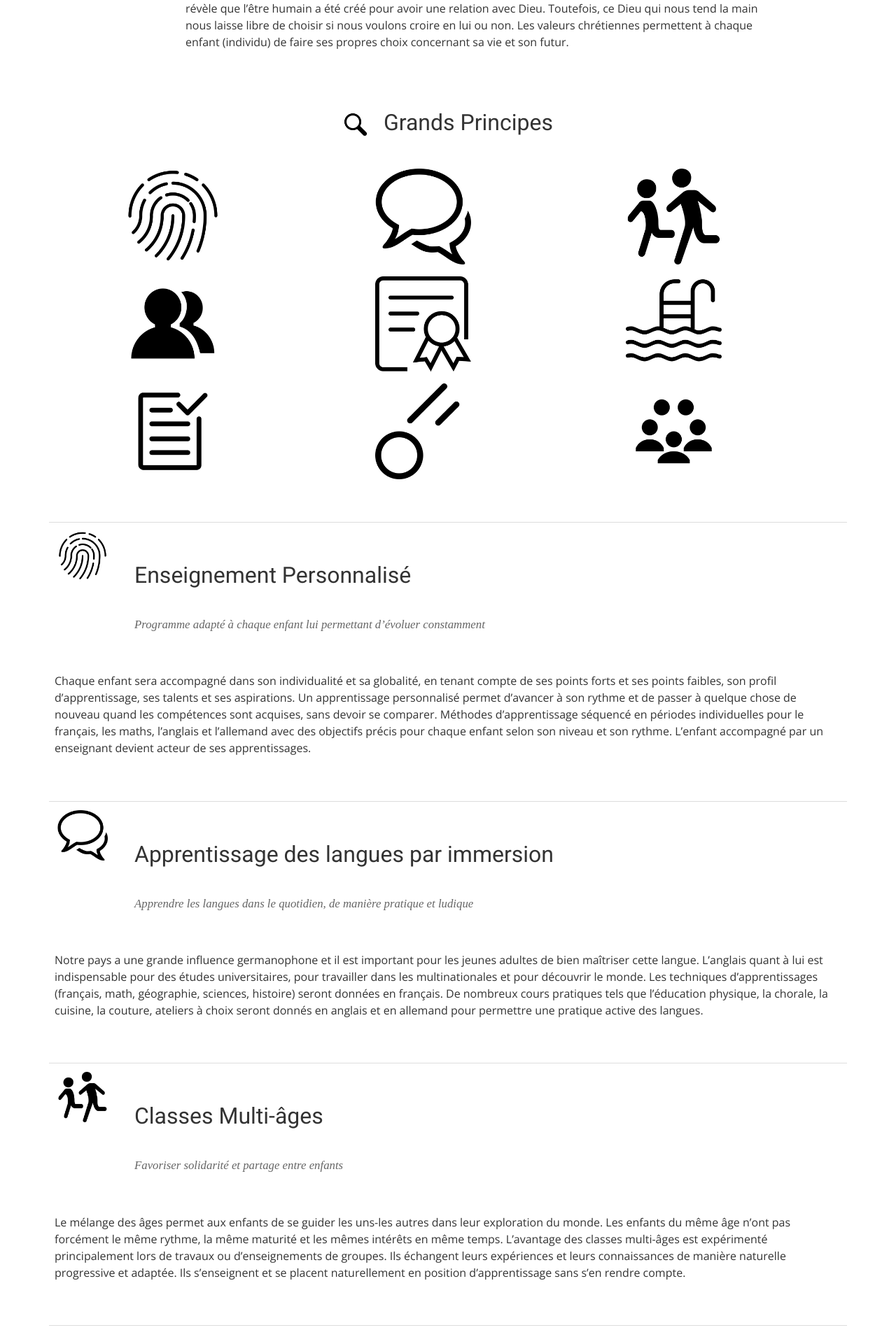
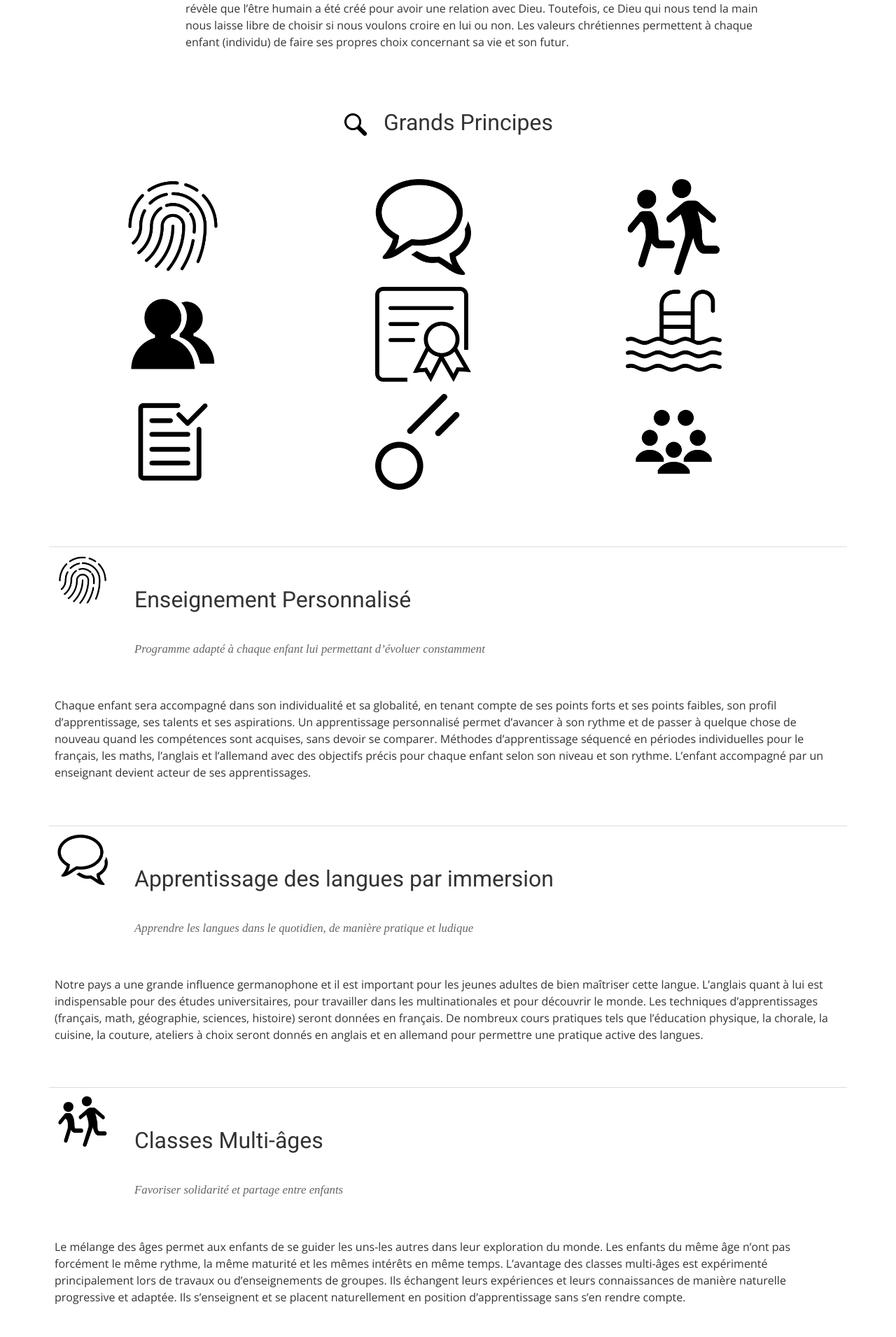
Before and after one commit to midjoule/lifeschool, a Jekyll site: the page built from index.html, in a window 1280 px wide. Shown: the part 4013-5924 px from the top of the page at 70% size. Built offline with Jekyll 4.4.1, drawn with Linux system fonts in a browser that asks for light colours; nearby versions of some CDN libraries; some web fonts are replaced.

Commit message:
Update style.css

```diff
--- a/css/style.css
+++ b/css/style.css
@@ -75,6 +75,9 @@
     float: none;
 }
 
+UL {
+ margin: 15px 0px 20px 0px;
+}
 LI {
  list-style-type: disc;
  list-style-position: inside;
```
